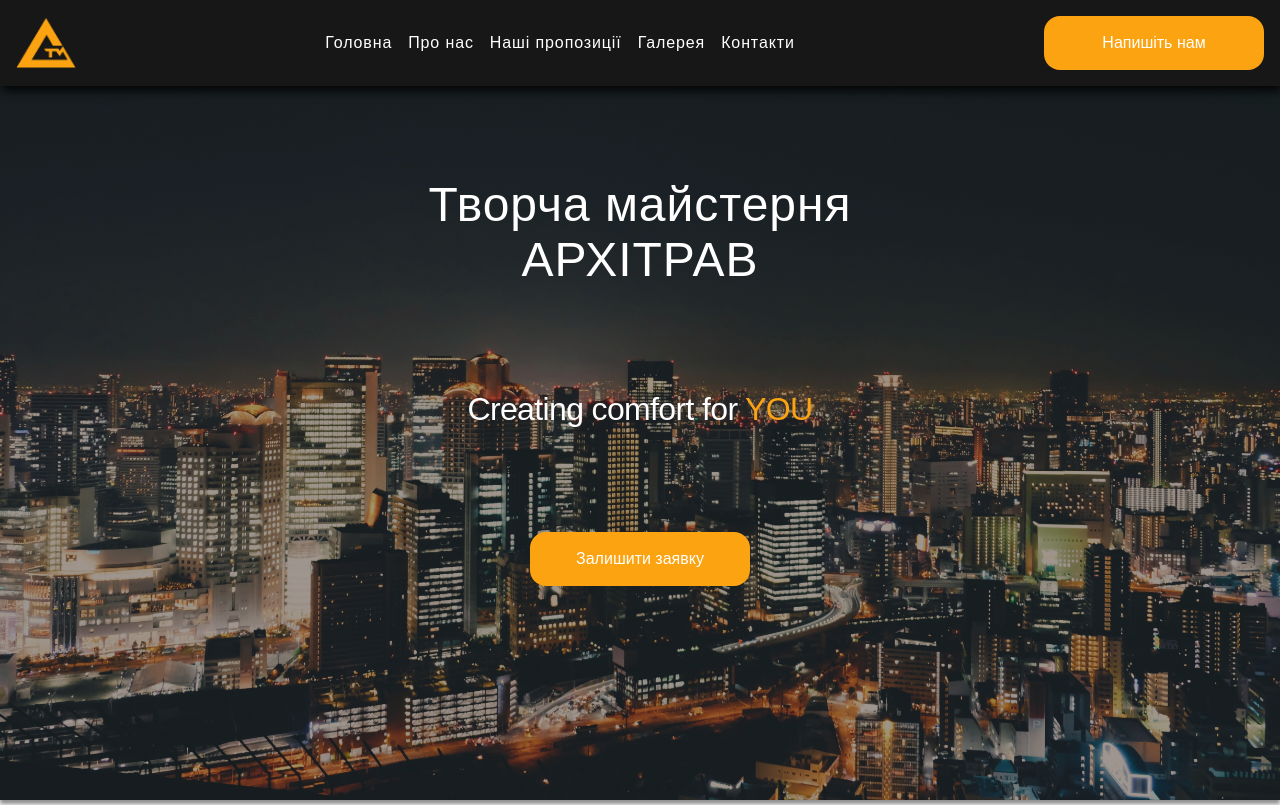
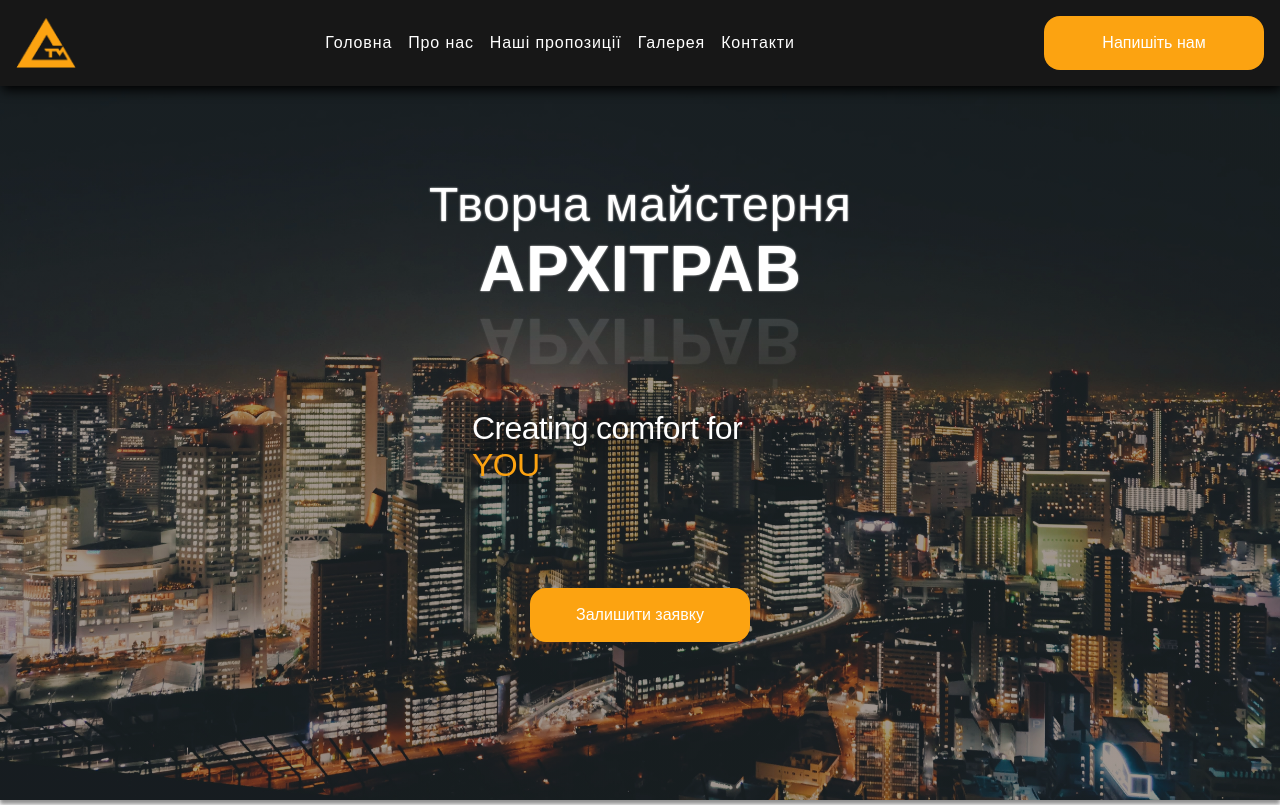
Before and after one commit to NatalaBoiko/architrave, a Next.js app: page / in a window 1280 px wide. Shown: the top 805 px of the page. Built offline with nearby package versions, Linux system fonts and the light colour scheme; a web font is replaced by a local one.

Commit message:
HomePage animations

```diff
--- a/src/components/Header/Header.jsx
+++ b/src/components/Header/Header.jsx
@@ -14,7 +14,7 @@ const Header = () => {
     useContext(SiteContext);
 
   const toggleScroll = () => {
-    console.log(scrollY);
+    // console.log(scrollY);
     if (!isModalVisible) return;
     window.scroll({
       top: 0,
--- a/src/components/Header/HeaderLinks/HeaderLinks.jsx
+++ b/src/components/Header/HeaderLinks/HeaderLinks.jsx
@@ -12,8 +12,8 @@ export const HeaderLinks = () => {
   const { menuBtnOn, closeMenu, toggleMenu } = useContext(SiteContext);
 
   const closeMenuByClicl = (e) => {
-    console.log(e.target.nodeName);
-    console.log(e.currentTarget);
+    // console.log(e.target.nodeName);
+    // console.log(e.currentTarget);
     if (e.target.nodeName !== "SECTION") {
       return;
     }
@@ -22,7 +22,7 @@ export const HeaderLinks = () => {
   };
 
   const toggleScroll = () => {
-    console.log(scrollY);
+    // console.log(scrollY);
     if (!menuBtnOn) return;
     window.scroll({
       top: 0,
--- a/src/components/PopUp/Application/Application.jsx
+++ b/src/components/PopUp/Application/Application.jsx
@@ -12,7 +12,7 @@ const jura = Jura({
 });
 
 const Application = () => {
-  const { isModalVisible, setModalVisible, modalBackdrop, setModalBackdrop } =
+  const { setModalVisible, modalBackdrop, setModalBackdrop } =
     useContext(SiteContext);
 
   return (
@@ -32,7 +32,7 @@ const Application = () => {
         className={styles.btnClose}
         type="button"
         onClick={(e) => {
-          console.log(e.target);
+          // console.log(e.target);
           e.preventDefault();
 
           setModalBackdrop(false);
--- a/src/components/PopUp/PopUp.jsx
+++ b/src/components/PopUp/PopUp.jsx
@@ -10,8 +10,8 @@ const PopUp = () => {
     useContext(SiteContext);
 
   const closeModal = (e) => {
-    console.log(e.target);
-    console.log(e.currentTarget);
+    // console.log(e.target);
+    // console.log(e.currentTarget);
     if (e.target !== e.currentTarget) {
       return;
     }
--- a/src/context/SiteContext.js
+++ b/src/context/SiteContext.js
@@ -7,7 +7,7 @@ export const SiteProvider = ({ children }) => {
   const [menuBtnOn, setMenuBtnOn] = useState(false);
   // console.log(menuBtnOn);
   const [isModalVisible, setModalVisible] = useState(false);
-  console.log(isModalVisible);
+  // console.log(isModalVisible);
   const [modalBackdrop, setModalBackdrop] = useState(false);
 
   const openMenu = () => {
--- a/src/sections/Hero/Hero.jsx
+++ b/src/sections/Hero/Hero.jsx
@@ -9,7 +9,7 @@ import { SiteContext } from "@/context/SiteContext";
 import PopUp from "@/components/PopUp/PopUp";
 
 const Hero = () => {
-  const { isModalVisible, setModalVisible, modalBackdrop, setModalBackdrop } =
+  const { isModalVisible, setModalVisible, setModalBackdrop } =
     useContext(SiteContext);
 
   const openModal = () => {
@@ -24,10 +24,19 @@ const Hero = () => {
     <section className={styles.hero} id="hero">
       <div className={styles.heroContainer}>
         <div className={styles.heroContent}>
-          <h1 className={styles.heroTitle}>Творча майстерня АРХІТРАВ</h1>
-          <p className={styles.heroText}>
-            Creating comfort for <span className={styles.heroItem}>YOU</span>
-          </p>
+          <h1 className={styles.heroTitle}>
+            Творча майстерня
+            <span>АРХІТРАВ</span>
+          </h1>
+
+          <div className={styles.heroTextWrapper}>
+            <h2 className={styles.heroText}>
+              Creating comfort for <span className={styles.heroItem}>YOU</span>
+            </h2>
+          </div>
+          {/* <div className={styles.loader}>
+            <h2>Loader...</h2>
+          </div> */}
 
           <Button title="Залишити заявку" type="button" onClick={openModal} />
         </div>
--- a/src/sections/Hero/Hero.module.scss
+++ b/src/sections/Hero/Hero.module.scss
@@ -14,6 +14,9 @@
   background-size: cover;
   background-repeat: no-repeat;
   background-position: 100% 100%;
+
+  display: flex;
+  align-items: center;
 
   @media screen and (min-width: 768px) {
     height: 800px;
@@ -42,26 +45,91 @@
 .heroTitle {
   color: var(--main_bg_color);
   text-align: center;
-  text-shadow: 2px 2px 21px 0px rgba(0, 0, 0, 0.25);
+
   font-size: 16px;
   font-weight: 400;
   letter-spacing: 0.32px;
+
+  display: flex;
+  flex-direction: column;
+  align-items: center;
+
+  -webkit-box-reflect: below -2px linear-gradient(transparent, #0002);
+
+  animation: heroTitle 1s linear 0s 1 normal forwards;
   @media screen and (min-width: 768px) {
     font-size: 48px;
     letter-spacing: 0.96px;
+  }
+
+  & span {
+    font-weight: bolder;
+    font-size: 20px;
+    @media screen and (min-width: 768px) {
+      font-size: 64px;
+      letter-spacing: 0.96px;
+    }
+  }
+}
+@keyframes heroTitle {
+  0% {
+    // opacity: 0;
+    scale: 0;
+    filter: brightness(0.2);
+    text-shadow: 0px 0px 1px #ffffff, 0px 0px 1px #000;
+  }
+  80% {
+    scale: 1.2;
+    filter: brightness(2);
+    text-shadow: 0px 0px 4px #ffffff, 0px 0px 1px #000;
+  }
+  100% {
+    // opacity: 1;
+    scale: 1;
+    filter: brightness(1);
+    text-shadow: 0px 0px 2px #ffffff, 0px 0px 1px #000;
+  }
+}
+
+.heroTextWrapper {
+  overflow: hidden;
+  // width: 100px;
+  height: min-content;
+  border-right: 2px solid white;
+  animation: qwe 6s steps(23) forwards;
+  width: 127px;
+  @media screen and (min-width: 768px) {
+    width: 336px;
+  }
+}
+@keyframes qwe {
+  0% {
+    width: 0%;
+    // border-right: 2px solid white;
+  }
+  99% {
+    border-right: 2px solid white;
+  }
+  100% {
+    width: 100%;
+    border-right: none;
   }
 }
 
 .heroText {
   color: var(--main_bg_color);
-  text-shadow: 2px 2px 21px 0px rgba(0, 0, 0, 0.25);
+  text-shadow: 2px 2px 21px rgb(0, 0, 0);
   font-size: 12px;
   font-weight: 500;
   letter-spacing: -0.24px;
+  width: 127px;
+  margin-right: auto;
+  margin-left: auto;
 
   @media screen and (min-width: 768px) {
     font-size: 32px;
     letter-spacing: -0.64px;
+    width: 336px;
   }
 }
 
@@ -69,3 +137,58 @@
   color: var(--accent_color);
   text-transform: uppercase;
 }
+
+// .loader {
+//   position: relative;
+// }
+// .loader::before {
+//   content: "";
+//   position: absolute;
+//   top: 0;
+//   right: 0;
+//   height: 100%;
+//   width: 2px;
+//   height: 100%;
+//   background: aqua;
+//   animation: cursor 0.8s steps(3) infinite, des 10s linear forwards;
+// }
+// @keyframes cursor {
+//   0%,
+//   50% {
+//     opacity: 1;
+//   }
+//   51%,
+//   100% {
+//     opacity: 0;
+//   }
+// }
+
+// @keyframes des {
+//   0% {
+//     display: inline-block;
+//   }
+//   99% {
+//     display: inline-block;
+//   }
+//   100% {
+//     display: none;
+//   }
+// }
+
+// .loader h2 {
+//   position: relative;
+//   color: aqua;
+//   text-transform: uppercase;
+//   animation: typing 5s steps(10) forwards;
+//   overflow: hidden;
+// }
+
+// @keyframes typing {
+//   0% {
+//     width: 0;
+//   }
+
+//   100% {
+//     width: 110.86px;
+//   }
+// }
```
